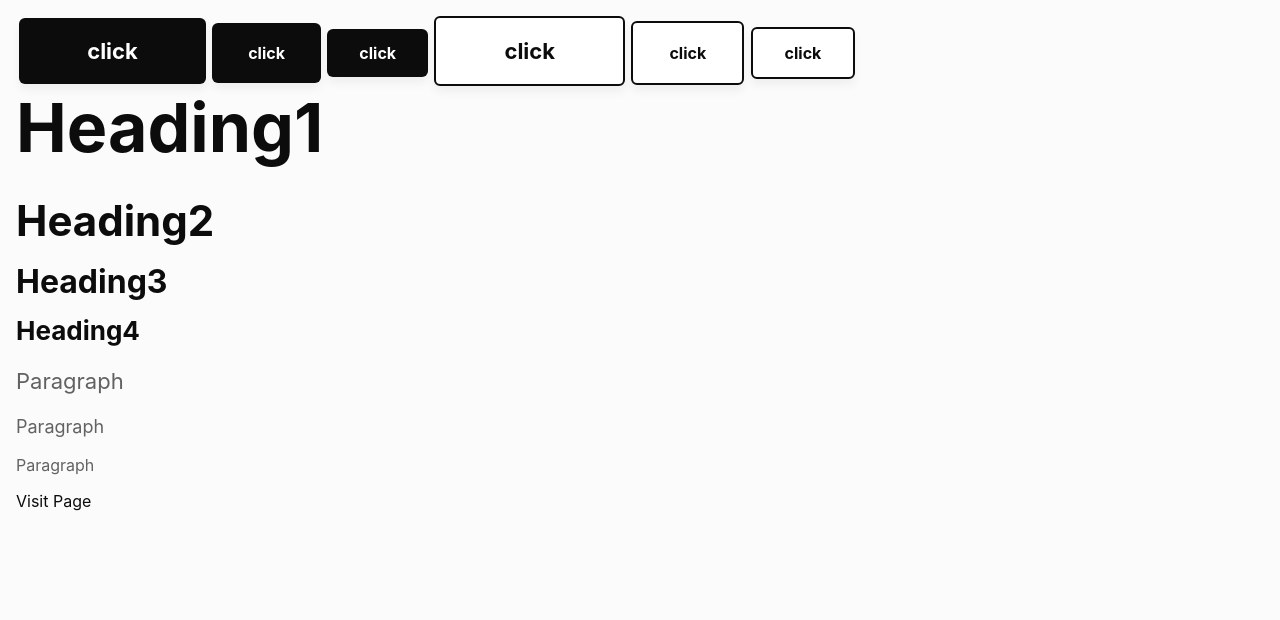
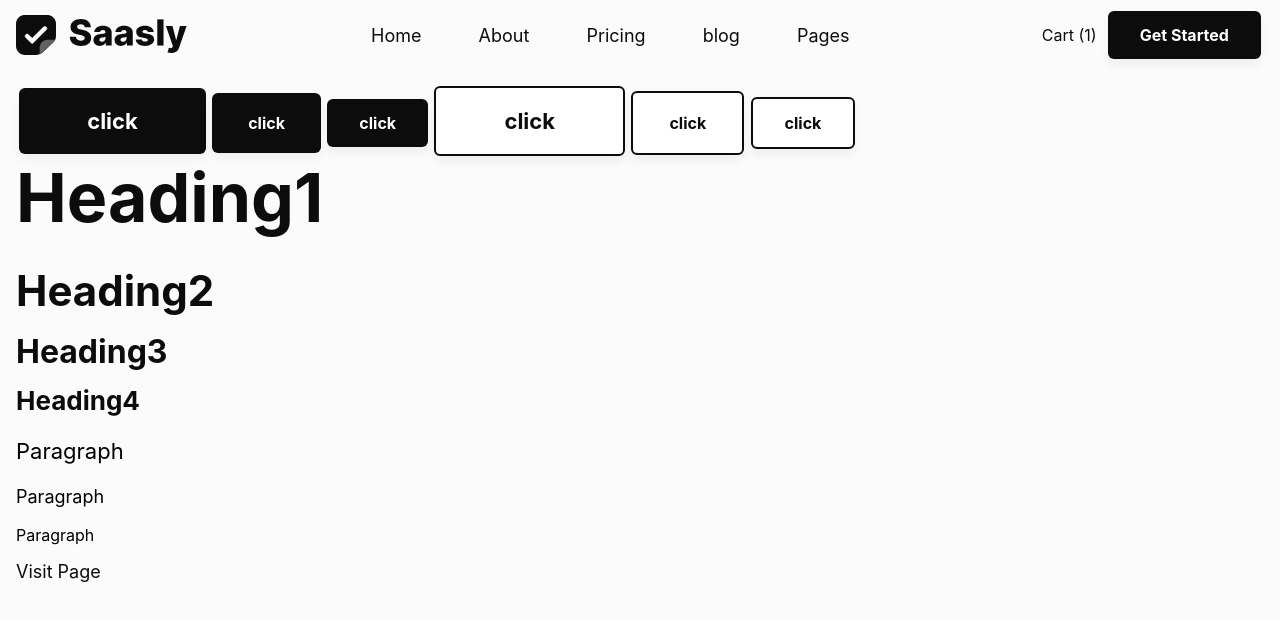
Before and after one commit to Ahd-3hd/sassly, a React (Create React App) app: page /test in a window 1280 px wide. Shown: the top 620 px of the page. Built offline with nearby package versions, Linux system fonts and the light colour scheme.

Commit message:
create navbar

```diff
--- /dev/null
+++ b/src/assets/svg/MenuIcon.svg.tsx
@@ -0,0 +1,7 @@
+const MenuIcon = () => (
+  <svg viewBox="0 0 14 10" fill="none" xmlns="http://www.w3.org/2000/svg">
+    <path d="M1 0H6C6.26522 0 6.51957 0.105357 6.70711 0.292893C6.89464 0.48043 7 0.734784 7 1C7 1.26522 6.89464 1.51957 6.70711 1.70711C6.51957 1.89464 6.26522 2 6 2H1C0.734784 2 0.48043 1.89464 0.292893 1.70711C0.105357 1.51957 0 1.26522 0 1C0 0.734784 0.105357 0.48043 0.292893 0.292893C0.48043 0.105357 0.734784 0 1 0V0ZM8 8H13C13.2652 8 13.5196 8.10536 13.7071 8.29289C13.8946 8.48043 14 8.73478 14 9C14 9.26522 13.8946 9.51957 13.7071 9.70711C13.5196 9.89464 13.2652 10 13 10H8C7.73478 10 7.48043 9.89464 7.29289 9.70711C7.10536 9.51957 7 9.26522 7 9C7 8.73478 7.10536 8.48043 7.29289 8.29289C7.48043 8.10536 7.73478 8 8 8V8ZM1 4H13C13.2652 4 13.5196 4.10536 13.7071 4.29289C13.8946 4.48043 14 4.73478 14 5C14 5.26522 13.8946 5.51957 13.7071 5.70711C13.5196 5.89464 13.2652 6 13 6H1C0.734784 6 0.48043 5.89464 0.292893 5.70711C0.105357 5.51957 0 5.26522 0 5C0 4.73478 0.105357 4.48043 0.292893 4.29289C0.48043 4.10536 0.734784 4 1 4Z" />
+  </svg>
+);
+
+export default MenuIcon;
--- a/src/components/Buttons/index.tsx
+++ b/src/components/Buttons/index.tsx
@@ -1,13 +1,13 @@
 import styled from "styled-components";
 
 const Wrapper = styled.button<{
-  variant: "small" | "normal" | "large";
+  size: "small" | "normal" | "large";
   primary?: any;
 }>`
-  padding: ${({ variant }) => {
-    if (variant === "small") return "14px 32px";
-    if (variant === "normal") return "20px 36px";
-    if (variant === "large") return "20px 68px";
+  padding: ${({ size }) => {
+    if (size === "small") return "14px 32px";
+    if (size === "normal") return "20px 36px";
+    if (size === "large") return "20px 68px";
   }};
   background: ${({ theme: { colors }, primary }) =>
     primary ? colors.primary : colors.white};
@@ -15,9 +15,9 @@ const Wrapper = styled.button<{
   color: ${({ theme: { colors }, primary }) =>
     primary ? colors.white : colors.primary};
   font-weight: bold;
-  font-size: ${({ variant }) => {
-    if (variant === "small" || variant === "normal") return "16px";
-    if (variant === "large") return "22px";
+  font-size: ${({ size }) => {
+    if (size === "small" || size === "normal") return "16px";
+    if (size === "large") return "22px";
   }};
   border-radius: 6px;
   cursor: pointer;
@@ -36,15 +36,19 @@ const Wrapper = styled.button<{
 `;
 
 const Button = ({
-  variant,
+  size,
   primary,
+  label,
+  className,
 }: {
-  variant: "small" | "normal" | "large";
+  size: "small" | "normal" | "large";
   primary?: boolean;
+  label: string;
+  className?: string;
 }) => {
   return (
-    <Wrapper variant={variant} primary={primary}>
-      click
+    <Wrapper size={size} primary={primary} className={className}>
+      {label}
     </Wrapper>
   );
 };
--- /dev/null
+++ b/src/components/Cards/index.tsx
@@ -0,0 +1,7 @@
+import styled from "styled-components";
+
+export const GrayCardWrapper = styled.div``;
+
+export const GrayCard = () => {
+  return <GrayCardWrapper></GrayCardWrapper>;
+};
--- a/src/components/Layout/index.tsx
+++ b/src/components/Layout/index.tsx
@@ -1,12 +1,17 @@
 import { GlobalStyles, Wrapper } from "./index.style";
 import { ThemeProvider } from "styled-components";
 import theme from "../../utils/theme";
+import Navbar from "../Navbar";
+import logoImg from "../../assets/img/logo.svg";
 
 const Layout = ({ children }: any) => {
   return (
     <ThemeProvider theme={theme}>
       <GlobalStyles />
-      <Wrapper>{children}</Wrapper>
+      <Wrapper>
+        <Navbar imgSrc={logoImg} />
+        {children}
+      </Wrapper>
     </ThemeProvider>
   );
 };
--- a/src/components/Links/index.tsx
+++ b/src/components/Links/index.tsx
@@ -16,6 +16,7 @@ const NavLinkAnchor = styled.a`
   text-decoration: none;
   transition: 0.3s ease-in;
   display: inline-block;
+  font-size: 18px;
 `;
 
 export const NavLink = ({ href, text }: { href: string; text: string }) => {
--- /dev/null
+++ b/src/components/Navbar/index.style.tsx
@@ -0,0 +1,106 @@
+import styled from "styled-components";
+
+export const Wrapper = styled.nav`
+  display: flex;
+  justify-content: space-between;
+  padding: 0.7rem 1rem;
+  position: relative;
+  z-index: 2;
+`;
+export const LogoLink = styled.a`
+  transition: transform 0.3s ease-in;
+  :hover {
+    transform: scale(0.95);
+  }
+  display: flex;
+  align-items: center;
+  justify-content: center;
+`;
+export const LogoImg = styled.img`
+  width: 100%;
+`;
+export const NavLinksContainer = styled.ul`
+  padding: 0;
+  margin: 0;
+  display: none;
+  align-items: center;
+  justify-content: space-evenly;
+  flex: 0.7;
+  @media (min-width: 990px) {
+    display: flex;
+  }
+`;
+export const CartContainer = styled.div`
+  display: flex;
+  align-items: center;
+  .callToAction {
+    display: none;
+  }
+  @media (min-width: 768px) {
+    .callToAction {
+      display: block;
+    }
+  }
+`;
+export const CartLink = styled.a`
+  margin: 0 0.5rem;
+  color: ${({ theme: { colors } }) => colors.primary};
+  text-decoration: none;
+  transition: color 0.3s ease-in;
+  display: inline-block;
+  :hover {
+    color: ${({ theme: { colors } }) => colors.grey3};
+  }
+`;
+export const MenuButton = styled.button`
+  background: ${({ theme: { colors } }) => colors.primary};
+  border: none;
+  width: 40px;
+  height: 40px;
+  border-radius: 40px;
+  padding: 7px;
+  align-items: center;
+  justify-content: center;
+  > svg {
+    fill: ${({ theme: { colors } }) => colors.white};
+    width: 80%;
+    height: 80%;
+  }
+  transition: transform 0.3s ease-in;
+  cursor: pointer;
+  :hover {
+    transform: scale(0.9);
+  }
+  display: flex;
+  @media (min-width: 999px) {
+    display: none;
+  }
+`;
+
+export const MobileDropDownMenu = styled.ul<{ shouldShow: boolean }>`
+  display: flex;
+  flex-direction: column;
+  position: fixed;
+  top: ${({ shouldShow }) => (shouldShow ? "4rem" : "-100%")};
+  left: 0;
+  width: 100%;
+  background: #fbfbfb;
+  padding: 0.7rem;
+  margin: 0;
+  > li {
+    margin: 1rem 0;
+    > a {
+      font-size: 1.5rem;
+    }
+  }
+  box-shadow: 0px 10px 10px rgba(0, 0, 0, 0.1);
+  border-radius: 0 0 1rem 1rem;
+  transition: top 0.5s;
+  z-index: -1;
+`;
+export const MobileDropMenuButton = styled.li`
+  list-style-type: none;
+  > button {
+    width: 100%;
+  }
+`;
--- /dev/null
+++ b/src/components/Navbar/index.tsx
@@ -0,0 +1,57 @@
+import {
+  Wrapper,
+  LogoLink,
+  LogoImg,
+  NavLinksContainer,
+  CartContainer,
+  CartLink,
+  MenuButton,
+  MobileDropDownMenu,
+  MobileDropMenuButton,
+} from "./index.style";
+import MenuIcon from "../../assets/svg/MenuIcon.svg";
+import Button from "../Buttons";
+import { NavLink } from "../Links";
+import { useState } from "react";
+
+const Navbar = ({ imgSrc }: { imgSrc: string }) => {
+  const [shouldShow, setShouldShow] = useState(false);
+  return (
+    <Wrapper>
+      <LogoLink href="#">
+        <LogoImg src={imgSrc} alt="logo" />
+      </LogoLink>
+      <NavLinksContainer>
+        <NavLink href="#" text="Home" />
+        <NavLink href="#" text="About" />
+        <NavLink href="#" text="Pricing" />
+        <NavLink href="#" text="blog" />
+        <NavLink href="#" text="Pages" />
+      </NavLinksContainer>
+      <CartContainer>
+        <CartLink href="#">Cart (1)</CartLink>
+        <Button
+          size="small"
+          primary
+          label="Get Started"
+          className="callToAction"
+        />
+        <MenuButton onClick={() => setShouldShow(!shouldShow)}>
+          <MenuIcon />
+        </MenuButton>
+      </CartContainer>
+      <MobileDropDownMenu shouldShow={shouldShow}>
+        <NavLink href="#" text="Home" />
+        <NavLink href="#" text="About" />
+        <NavLink href="#" text="Pricing" />
+        <NavLink href="#" text="blog" />
+        <NavLink href="#" text="Pages" />
+        <MobileDropMenuButton>
+          <Button size="normal" primary label="Get Started" />
+        </MobileDropMenuButton>
+      </MobileDropDownMenu>
+    </Wrapper>
+  );
+};
+
+export default Navbar;
--- a/src/pages/Test/index.tsx
+++ b/src/pages/Test/index.tsx
@@ -8,6 +8,7 @@ import {
   Paragraph,
 } from "../../components/Typography";
 import { NavLink } from "../../components/Links";
+import { GrayCard } from "../../components/Cards";
 const Test = () => {
   return (
     <Layout>
@@ -16,12 +17,12 @@ const Test = () => {
           margin: "1rem",
         }}
       >
-        <Button variant="large" primary />
-        <Button variant="normal" primary />
-        <Button variant="small" primary />
-        <Button variant="large" />
-        <Button variant="normal" />
-        <Button variant="small" />
+        <Button size="large" primary label="click" />
+        <Button size="normal" primary label="click" />
+        <Button size="small" primary label="click" />
+        <Button size="large" label="click" />
+        <Button size="normal" label="click" />
+        <Button size="small" label="click" />
         <Heading1>Heading1</Heading1>
         <Heading2>Heading2</Heading2>
         <Heading3>Heading3</Heading3>
@@ -30,6 +31,7 @@ const Test = () => {
         <Paragraph variant="pNormal">Paragraph</Paragraph>
         <Paragraph variant="pSmall">Paragraph</Paragraph>
         <NavLink href="#" text="Visit Page" />
+        <GrayCard />
       </div>
     </Layout>
   );
--- a/src/utils/theme.ts
+++ b/src/utils/theme.ts
@@ -1,11 +1,11 @@
 const colors = {
   primary: "#0C0C0C",
   grey1: "#343434",
-  gray2: "#626262",
-  gray3: "#9C9C9C",
-  gray4: "#D2D2D2",
-  gray5: "#F5F5F5",
-  gray6: "#FBFBFB",
+  grey2: "#626262",
+  grey3: "#9C9C9C",
+  grey4: "#D2D2D2",
+  grey5: "#F5F5F5",
+  grey6: "#FBFBFB",
   white: "#FFFFFF",
 };
 
```
Also changed, not shown: src/assets/img/img1.jpg (added), 1 other file (tests, documents, lock files or other folders).
